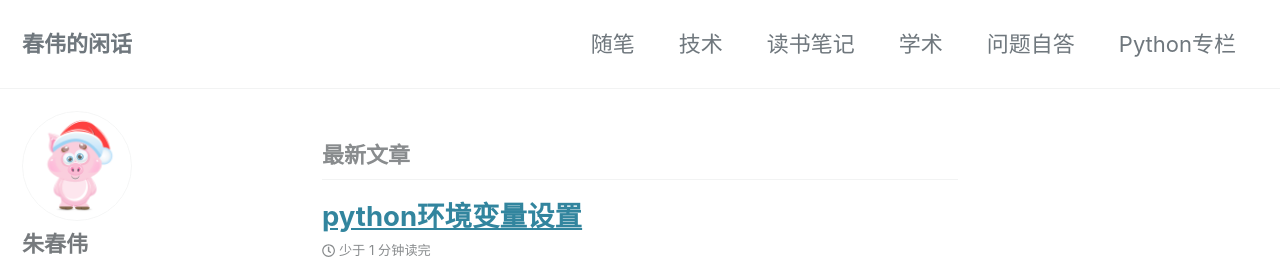
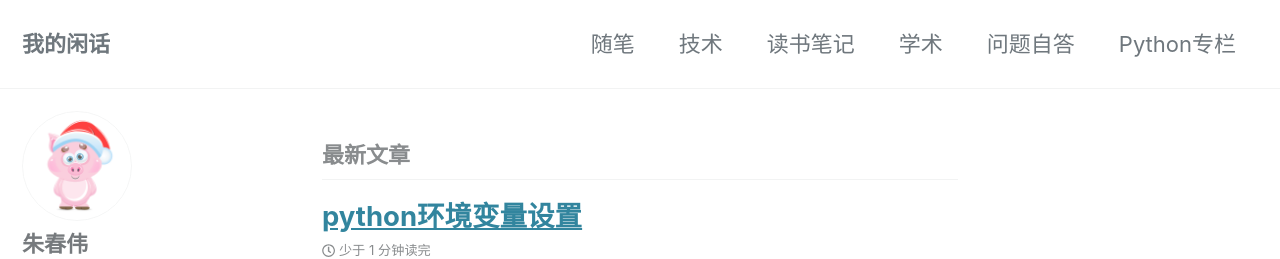
Before and after one commit to chunweizhu/chunweizhu.github.io, a Jekyll site: the page built from index.html, in a window 1280 px wide and 900 px high. Shown: the top 259 px of the window. Built offline with Jekyll 4.4.1, drawn with Linux system fonts in a browser that asks for light colours; cached includes are drawn as plain includes; the list of posts is cut into pages by our own code.

Commit message:
Update _config.yml

```diff
--- a/_config.yml
+++ b/_config.yml
@@ -16,8 +16,8 @@ minimal_mistakes_skin    :  "default" # "air", "aqua", "contrast", "dark", "dirt
 
 # Site Settings
 locale                   : "zh-CN"  #"en-US"该占点网址中网页显示的主要语言，确保date文件下ui-text.yml有相应转化
-title                    : "春伟的闲话" #"Site Title" #标题 大的主页中的标题
-title_separator          : "-"         #此处是用来分隔上一行标题中的字的符号
+title                    : "我的闲话" #"Site Title" #标题 大的主页中的标题
+title_separator          : " "         #此处是用来分隔上一行标题中的字的符号
 name                     : "春伟" #网站名称 作者的名称，你也可以在特定的文章下使用特定的作者 如 name："朱春伟"
 description              : "练习写作、乐意输出"       #"An amazing website." #可以设置，让搜索引擎可以快捷找到你
 url                      : # the base hostname & protocol for your site e.g. "https://mmistakes.github.io" #网站地址
```
